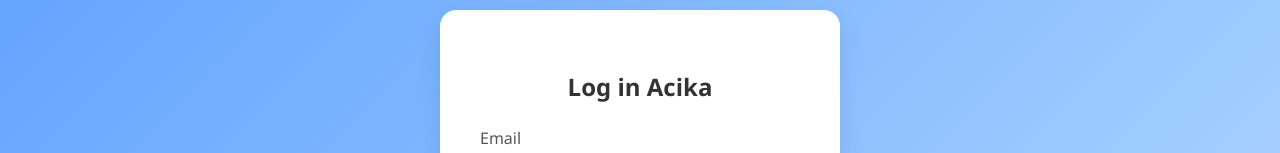
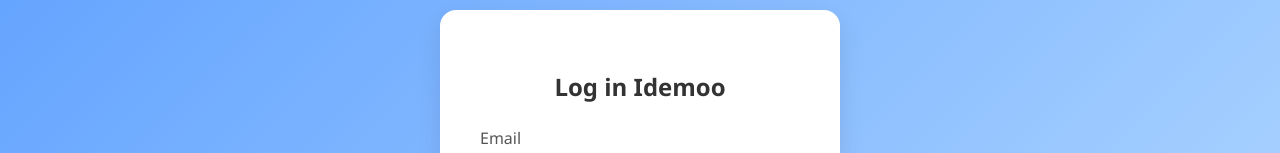
Before and after one commit to aleksandar234/Fullstack-file-manager-app, a website: page frontend/views/loginPage.html in a window 1280 px wide. Shown: the part 185-338 px from the top of the page. Drawn offline with Linux system fonts and the light colour scheme.

Commit message:
Idemo testing

```diff
--- a/frontend/views/loginPage.html
+++ b/frontend/views/loginPage.html
@@ -10,7 +10,7 @@
 
 <body>
     <div class="login-box">
-        <h2>Log in Acika</h2>
+        <h2>Log in Idemoo</h2>
 
         <form id="loginForm">
             <div class="input-group">
```
